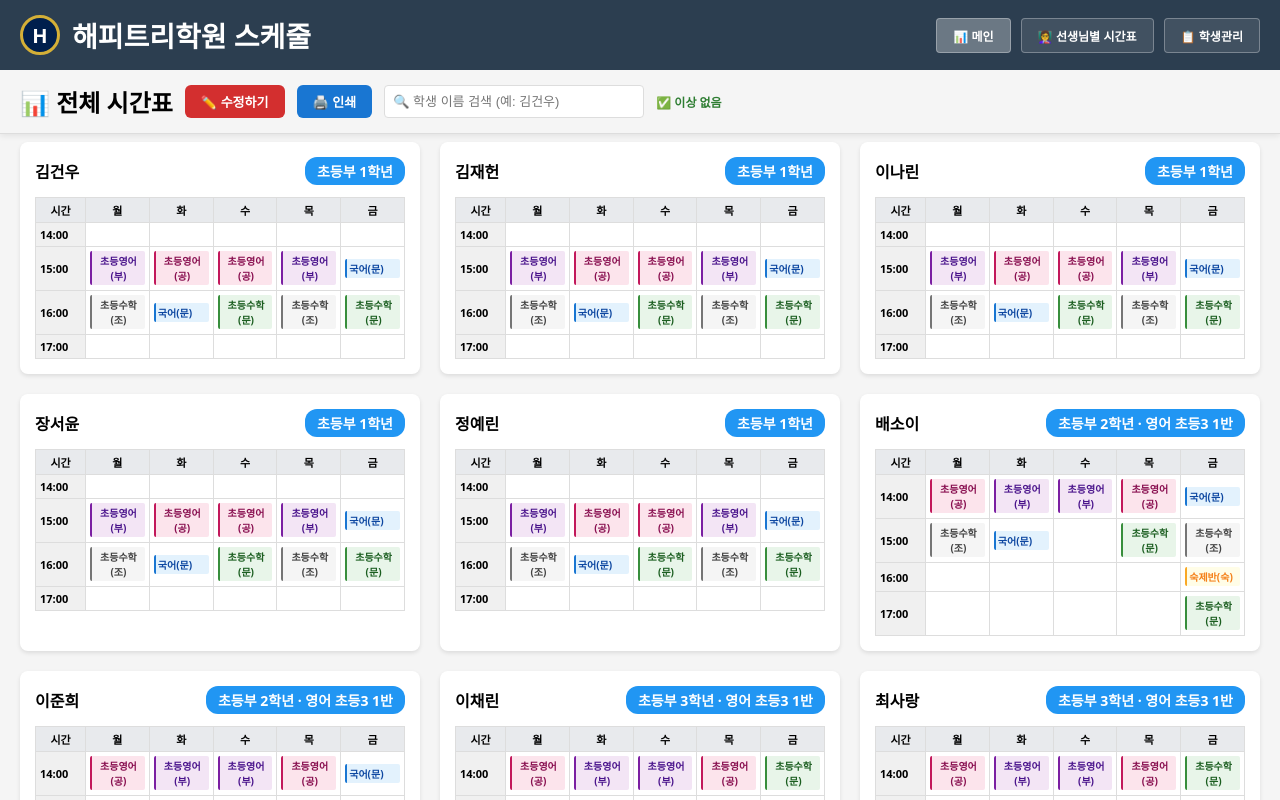
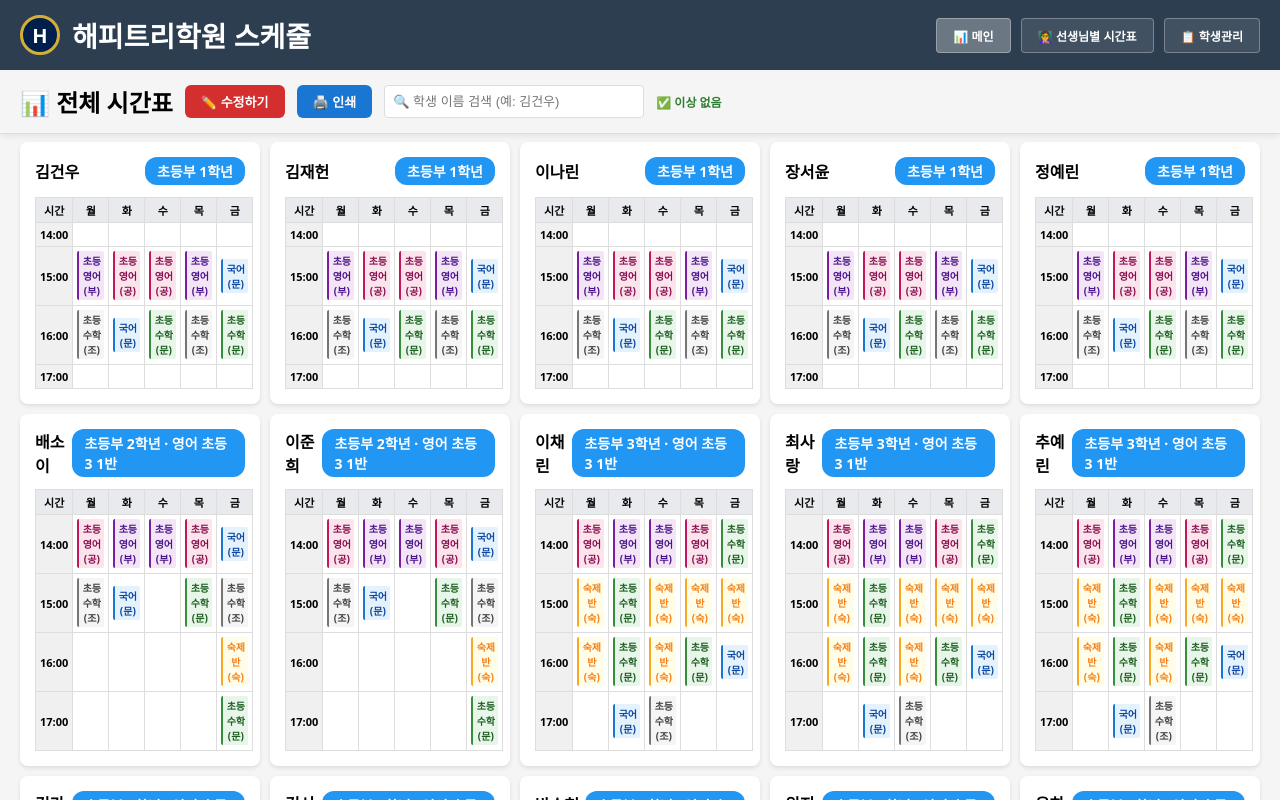
Before and after one commit to choiyoonmi/ht-schedule, a React (Vite) app: page / in a window 1280 px wide. Built offline with nearby package versions, Linux system fonts and the light colour scheme.

Commit message:
Remove clinic column and show five student cards per row

```diff
--- a/src/App.tsx
+++ b/src/App.tsx
@@ -567,7 +567,7 @@ function App() {
   const teacherWarnings = scheduleWarnings.filter(warning => warning.startsWith('👨‍🏫'));
 
   const teacherNames = useMemo(
-    () => Array.from(new Set(TEACHERS.map(teacher => teacher.name))),
+    () => Array.from(new Set(TEACHERS.map(teacher => teacher.name))).filter(name => name !== '클리닉'),
     [],
   );
 
@@ -774,7 +774,7 @@ function App() {
             </div>
           )}
           {students.length > 0 ? (
-            <div style={styles.scheduleContainer}>
+            <div style={{...styles.scheduleContainer, gridTemplateColumns: 'repeat(5, minmax(0, 1fr))', gap: '10px'}}>
               {students.filter(s => !scheduleSearch.trim() || s.name.includes(scheduleSearch.trim())).map(student => {
                 const studentSchedule = schedule.filter(e => e.studentName === student.name);
                 const startHour = (student.division === '초등부' || student.division === '유치부') ? 14 : student.division === '중등부' ? 17 : 18;
```
